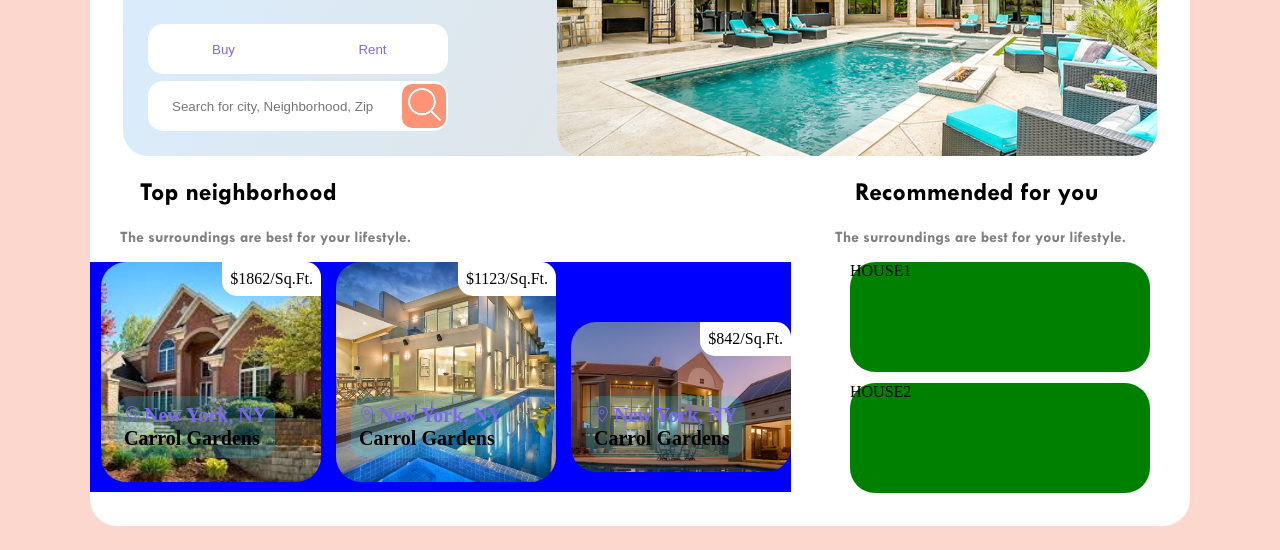
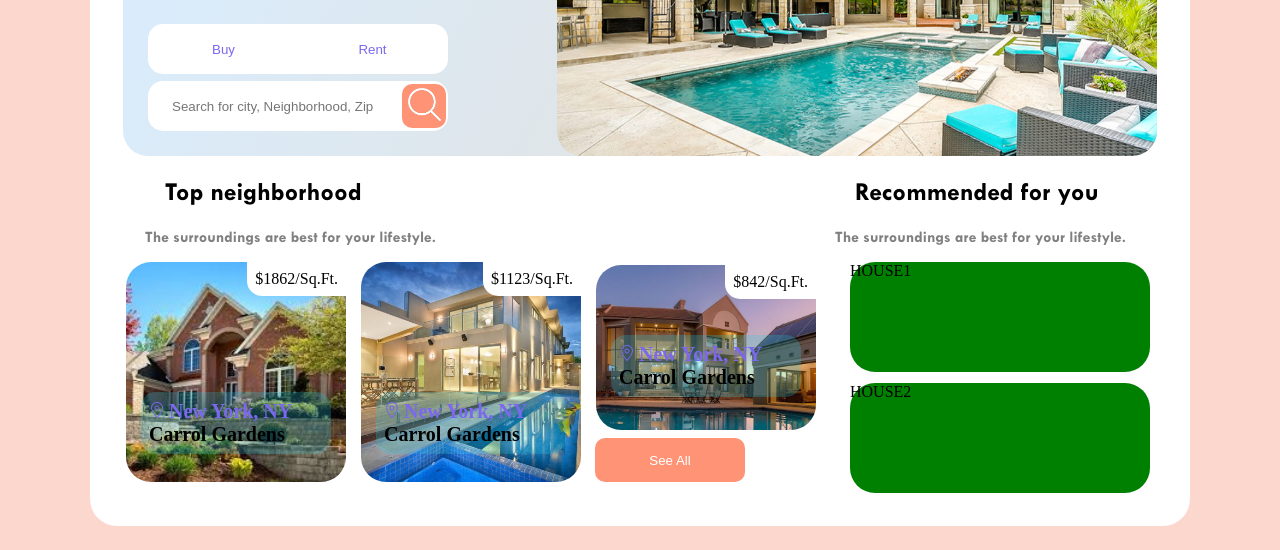
Before and after one commit to bartasd/real_estate, a website: page index.html in a window 1280 px wide. Shown: the part 250-800 px from the top of the page. Drawn offline with Linux system fonts and the light colour scheme.

Commit message:
footer half done

```diff
--- a/index.html
+++ b/index.html
@@ -44,7 +44,7 @@
                     </div>
                     <div class="search-field">
                         <input class="search-city" type="text" size="35" placeholder="Search for city, Neighborhood, Zip">
-                        <button id="btn-src" class="button-src"><img style="width: 33px;" src="./icons/w-search.png" alt="search ico"></button>
+                        <button class="button-src"><img style="width: 33px;" src="./icons/w-search.png" alt="search ico"></button>
                     </div>
                 </div>
                 <img class="right-section" src="./img/4.jpg" alt="house picture">
@@ -55,15 +55,15 @@
                         <p class="text">Top neighborhood</p>
                         <p class="text_lower">The surroundings are best for your lifestyle.</p>
                     </div>
-                    <div class="left-footer" style="background-color: blue; height: 230px;">
+                    <div class="left-footer">
                         <div class="listing" style="background-image: url('./img/1.jpg');">
                             <div class="corner">
                                 $1862/Sq.Ft.
                             </div>
                             <div class="address">
                                 <img src="./icons/v-location.png" style="width: 16px;" alt="">
-                                <p class="address-text" style="display: inline;">New York, NY</p>
-                                <p class="address-text" style="color:black;">Carrol Gardens</p>
+                                <p class="address-text" style="display: inline-block;">New York, NY</p>
+                                <p class="address-text" style="color:black; display: inline-block;">Carrol Gardens</p>
                             </div>
                         </div>
                         <div class="listing" style="background-image: url('./img/2.jpg');">
@@ -72,20 +72,23 @@
                             </div>
                             <div class="address">
                                 <img src="./icons/v-location.png" style="width: 16px;" alt="">
-                                <p class="address-text" style="display: inline;">New York, NY</p>
-                                <p class="address-text" style="color:black;">Carrol Gardens</p>
+                                <p class="address-text" style="display: inline-block;">New York, NY</p>
+                                <p class="address-text" style="color:black; display: inline-block;">Carrol Gardens</p>
                             </div>
                         </div>
-                        <div class="listing3" style="background-image: url('./img/3.jpg'); height: 150px; margin-bottom: 50px ;">
+                    </div>
+                    <div class="mid-footer">
+                        <div class="listing3" style="background-image: url('./img/3.jpg');">
                             <div class="corner">
                                 $842/Sq.Ft.
                             </div>
                             <div class="address2">
                                 <img src="./icons/v-location.png" style="width: 16px; display: inline-block;" alt="">
-                                <p class="address-text" style="display: inline;">New York, NY</p>
-                                <p class="address-text" style="color:black; ">Carrol Gardens</p>
+                                <p class="address-text" style="display: inline-block;">New York, NY</p>
+                                <p class="address-text" style="color:black; display: inline-block; ">Carrol Gardens</p>
                             </div>
                         </div>
+                        <button class="button-see-all">See All</button>
                     </div>
                 </div>
                 <div style="float:right; width: 35%; height: 360px;">
--- a/style.css
+++ b/style.css
@@ -135,6 +135,17 @@ button:hover {
     margin-right: 2px;
     background-color: rgb(255, 147, 118);
 }
+
+.button-see-all {
+    float:left;
+    margin-top: 8px;
+    margin-left: 10px;
+    width: 150px;
+    margin-right: 2px;
+    background-color: rgb(255, 147, 118);
+    display: block;
+    color: white;
+}
 .search-city {
     float:left;
     margin-top: 2px;
@@ -199,13 +210,19 @@ section > img {
 }
 
 .left-footer {
-   /* background-color: white;*/
+    display: inline-block;
+    margin-left: 25px;
+}
+
+.right-footer {
     display: inline-block;
 }
 
-.right-footer {
-   /* background-color: white;*/
+.mid-footer {
+    height: 230px;
+    width: 220px;
     display: inline-block;
+    float: right;
 }
 
 .listing {
@@ -221,11 +238,14 @@ section > img {
 .listing3 {
     display: inline-block;
     width: 220px;
-    height: 220px;
+    height: 165px;
     background-color: gray;
     border-radius: 25px;
     margin-left: 11px;
     background-size: cover;
+    margin-top: 3px;
+    margin-right: 11px;
+    background-color: yellow;
 }
 
 .listing2 {
@@ -243,29 +263,28 @@ section > img {
     padding: 8px;
     background-color: white;
     border-radius: 0 15px 0 15px ;
-    position: relative
 }
 
 .address {
-    margin-top: 100px;
+    margin-top: 130px;
     margin-left: 15px;
     margin-right: 15px;
     padding: 8px;
     background-color: rgba(37, 198, 226, 0.247);
     border-radius: 15px 15px 15px 15px;
     color: rgb(123, 104, 238);
-    display: inline-block;
+    display: block;
 }
 
 .address2 {
-    margin-top: 40px;
+    margin-top: 70px;
     margin-left: 15px;
     margin-right: 15px;
     padding: 8px;
     background-color: rgba(37, 198, 226, 0.247);
     border-radius: 15px 15px 15px 15px;
     color: rgb(123, 104, 238);
-    display: inline-block;
+    display: block;
 }
 
 .address-text {
```
